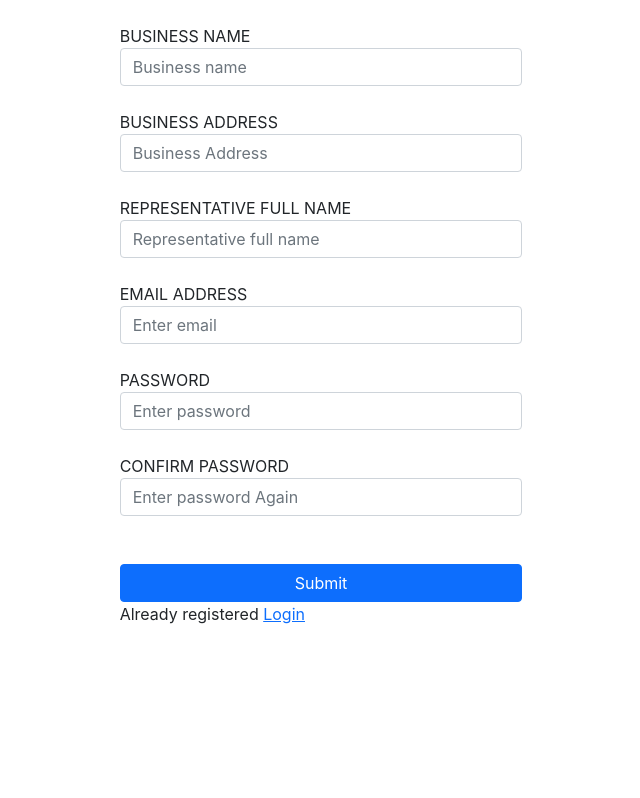
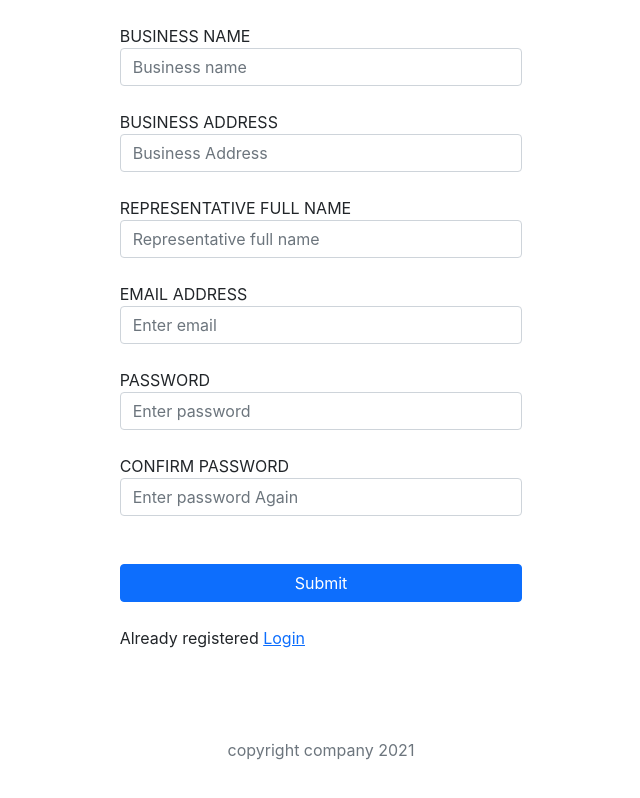
Before and after one commit to dheerajreal/ExampleSuppliersDashboard, a React (Create React App) app in the folder frontend/: page /signup in a window 1280 px wide. Shown: the part 274-1072 px from the top of the page, without its empty margins (319-959 px from the left). Before the commit the page ends 916 px from the top, so only its background shows below. Built offline with nearby package versions, Linux system fonts and the light colour scheme; the HTML template or start-up script is replaced by a standard one.

Commit message:
refactor frontend login/signup

```diff
--- /dev/null
+++ b/frontend/src/Layouts/SignupLogin.jsx
@@ -0,0 +1,14 @@
+import LogoBox from "../Components/LogoBox";
+import Footer from "../Components/Footer";
+
+const Login = (props) => {
+  return (
+    <div className="container mt-5 col-10 col-xs-9 col-sm-6 col-md-5 col-lg-4">
+      <LogoBox />
+      {props.children}
+      <Footer />
+    </div>
+  );
+};
+
+export default Login;
--- a/frontend/src/Pages/Login.jsx
+++ b/frontend/src/Pages/Login.jsx
@@ -2,7 +2,7 @@ import axios from "axios";
 import React, { useState } from "react";
 import { Link, useHistory } from "react-router-dom";
 import { toast } from "react-toastify";
-import LogoBox from "../Components/LogoBox";
+import SignupLogin from "../Layouts/SignupLogin";
 import url from "../Utils/url";
 
 const Login = () => {
@@ -39,8 +39,7 @@ const Login = () => {
   };
 
   return (
-    <div className="container mt-5 col-10 col-xs-9 col-sm-6 col-md-5 col-lg-4">
-      <LogoBox />
+    <SignupLogin>
       <form onSubmit={handleSubmit} noValidate className="needs-validation">
         <h3 className="mb-4 mt-4">Login</h3>
         <div className="form-group mb-4 mt-4">
@@ -84,7 +83,7 @@ const Login = () => {
           Don't have an account <Link to="/signup">Signup</Link>
         </p>
       </form>
-    </div>
+    </SignupLogin>
   );
 };
 
--- a/frontend/src/Pages/Signup.jsx
+++ b/frontend/src/Pages/Signup.jsx
@@ -2,7 +2,7 @@ import axios from "axios";
 import React, { useState } from "react";
 import { Link, useHistory } from "react-router-dom";
 import { toast } from "react-toastify";
-import LogoBox from "../Components/LogoBox";
+import SignupLogin from "../Layouts/SignupLogin";
 import url from "../Utils/url";
 
 const Signup = () => {
@@ -57,8 +57,7 @@ const Signup = () => {
     }
   };
   return (
-    <div className="container mt-5 col-10 col-xs-9 col-sm-6 col-md-5 col-lg-4">
-      <LogoBox />
+    <SignupLogin>
       <form onSubmit={handleSubmit} noValidate className="needs-validation">
         <h3 className="mb-4 mt-4">Signup</h3>
         <div className="form-group mb-4 mt-4">
@@ -153,11 +152,13 @@ const Signup = () => {
           Submit
         </button>
         <br />
+        <br />
+
         <p>
           Already registered <Link to="/login">Login</Link>
         </p>
       </form>
-    </div>
+    </SignupLogin>
   );
 };
 
```
Also changed, not shown: 1 other file (tests, documents, lock files or other folders).
